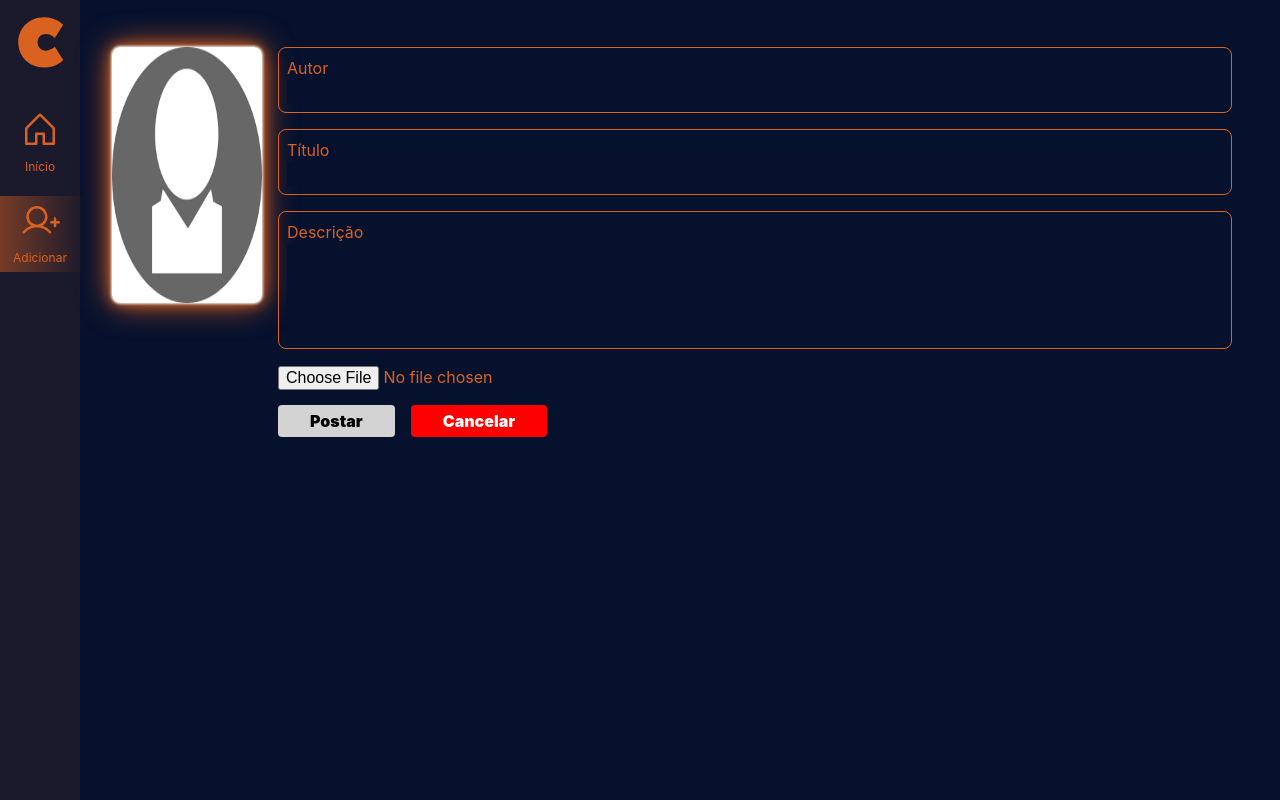
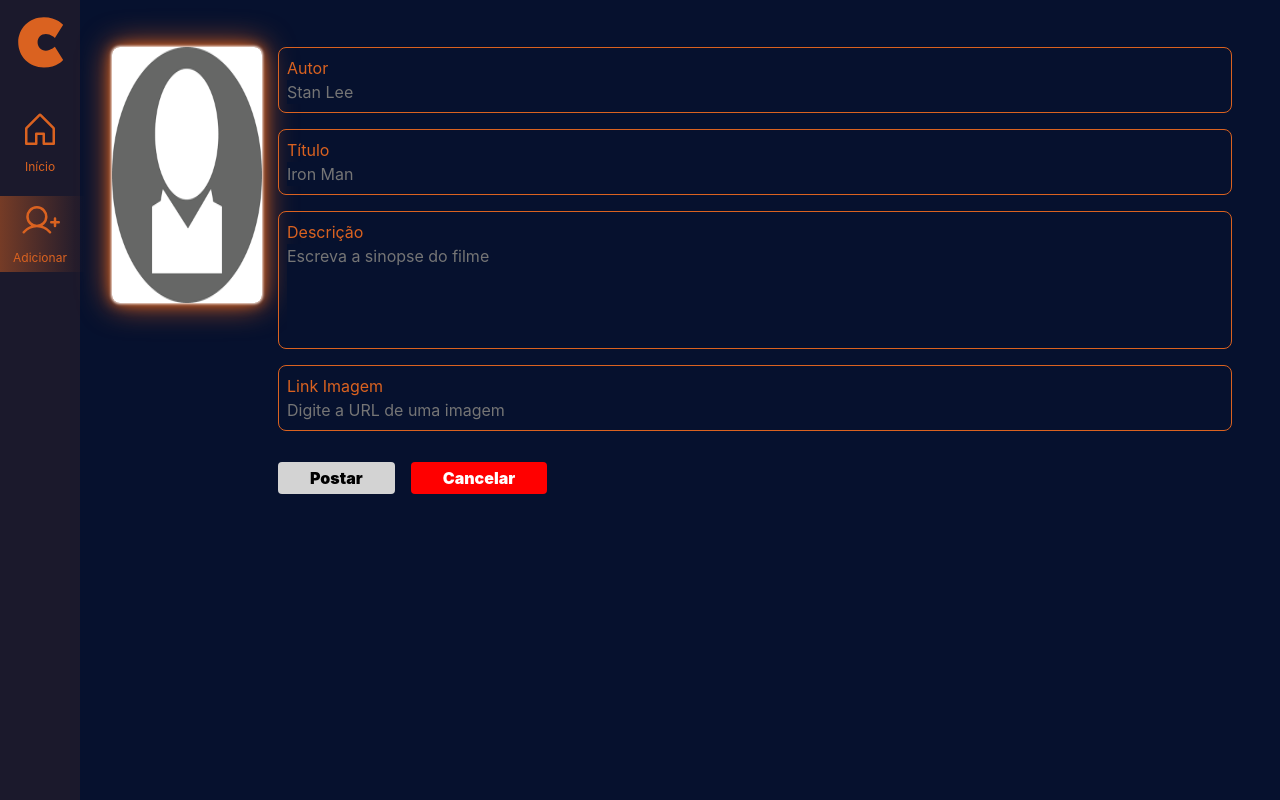
Before and after one commit to FP-Coding/Teste-Tecnico-Creathus, a React (Vite) app in the folder frontend/: page /novo-filme in a window 1280 px wide. Built offline with nearby package versions, Linux system fonts and the light colour scheme; no server answers.

Commit message:
feat: criação de um campo para enviar um link ao invés de um arquivo de imagem

```diff
--- a/frontend/src/pages/NewMovie.tsx
+++ b/frontend/src/pages/NewMovie.tsx
@@ -1,5 +1,6 @@
 import React, { ChangeEvent, useState } from 'react';
 import { RouteComponentProps } from 'react-router-dom';
+import { AxiosError } from 'axios';
 import Header from '../components/Header.tsx';
 import '../css/NewMovie.css';
 import baseImage from '../utils/baseImage.ts';
@@ -11,20 +12,7 @@
   const [author, setAuthor] = useState('');
   const [title, setTitle] = useState('');
   const [description, setDescription] = useState('');
-  const [image, setImage] = useState(baseImage);
-
-  const handleImageFile = ({ target }: ChangeEvent<HTMLInputElement>) => {
-    const imageFile = target.files?.[0];
-
-    if (imageFile) {
-      const reader = new FileReader();
-      reader.onloadend = () => {
-        const imageBase64 = reader.result?.toString() || '';
-        return setImage(imageBase64);
-      };
-      reader.readAsDataURL(imageFile);
-    }
-  };
+  const [image, setImage] = useState('');
 
   const resetForm = () => {
     setAuthor('');
@@ -45,6 +33,9 @@
       window.alert('Filme criado com sucesso');
       return resetForm();
     } catch (error) {
+      if (error instanceof AxiosError) {
+        return window.alert(error.message);
+      }
       const err = error as IErrorRequest;
       return window.alert(err.response.data.message);
     }
@@ -54,7 +45,7 @@
     <div className="container">
       <Header {...props} />
       <div className="preview-container">
-        <img src={image} alt="" className="preview-image" />
+        <img src={image || baseImage} alt="Imagem do filme" className="preview-image" />
         <form className="form-newmovie">
           <label htmlFor="author-input" className="label-form container-input">
             Autor
@@ -64,6 +55,7 @@
               className="input-form"
               onChange={({ target }) => setAuthor(target.value)}
               value={author}
+              placeholder="Stan Lee"
             />
           </label>
           <label htmlFor="title-input" className="label-form container-input">
@@ -74,6 +66,7 @@
               className="input-form"
               onChange={({ target }: ChangeEvent<HTMLInputElement>) => setTitle(target.value)}
               value={title}
+              placeholder="Iron Man"
             />
           </label>
           <label htmlFor="description-textarea" className="label-form container-input">
@@ -86,10 +79,21 @@
               onChange={(
                 { target }: ChangeEvent<HTMLTextAreaElement>,
               ) => setDescription(target.value)}
+              placeholder="Escreva a sinopse do filme"
+            />
+          </label>
+          <label htmlFor="title-input" className="label-form container-input">
+            Link Imagem
+            <input
+              type="text"
+              id="title-input"
+              className="input-form"
+              onChange={({ target }: ChangeEvent<HTMLInputElement>) => setImage(target.value)}
+              placeholder="Digite a URL de uma imagem"
+              value={image}
             />
           </label>
           <div>
-            <input type="file" onChange={handleImageFile} />
             <div className="button-container-form">
               <button
                 type="button"
```
